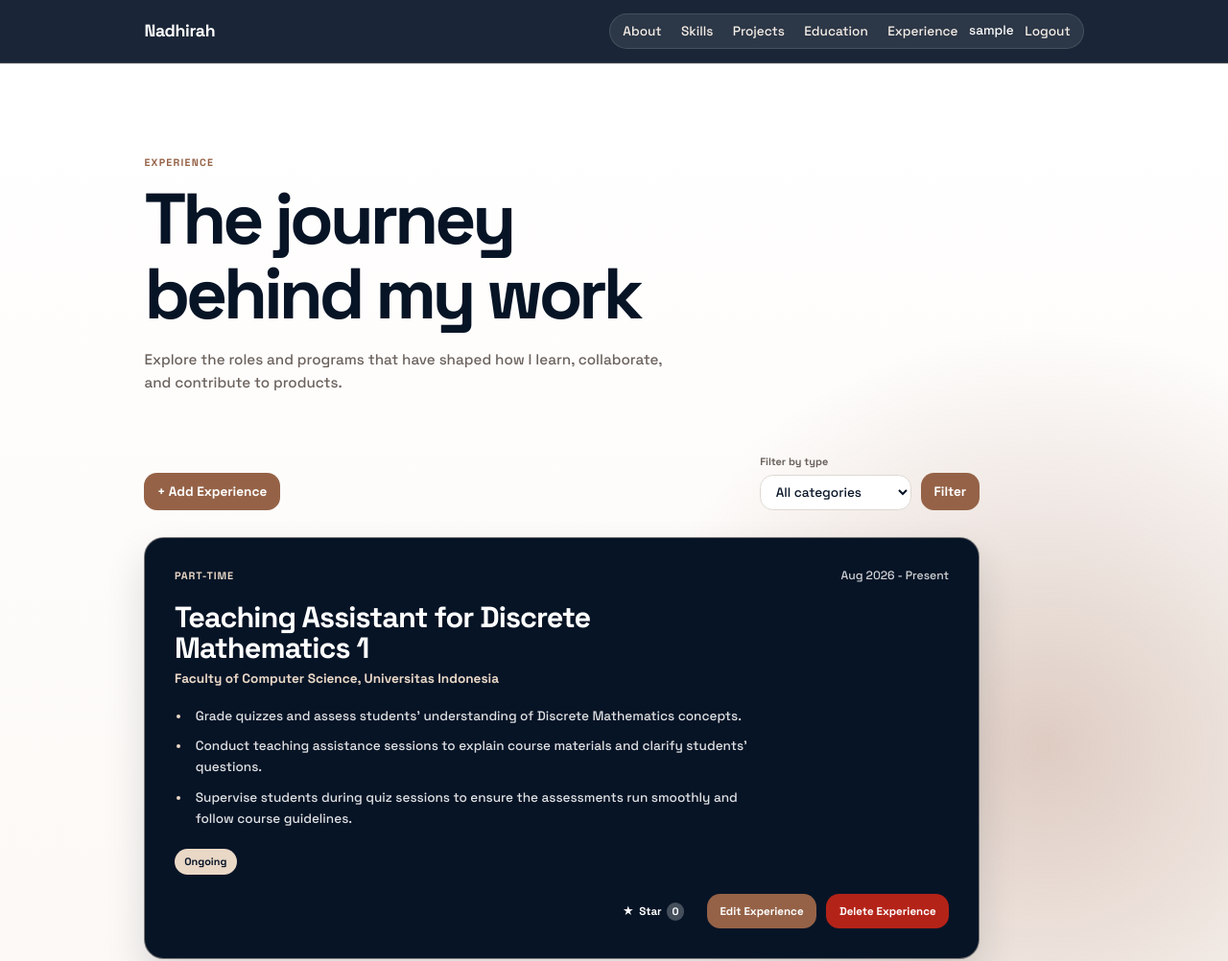
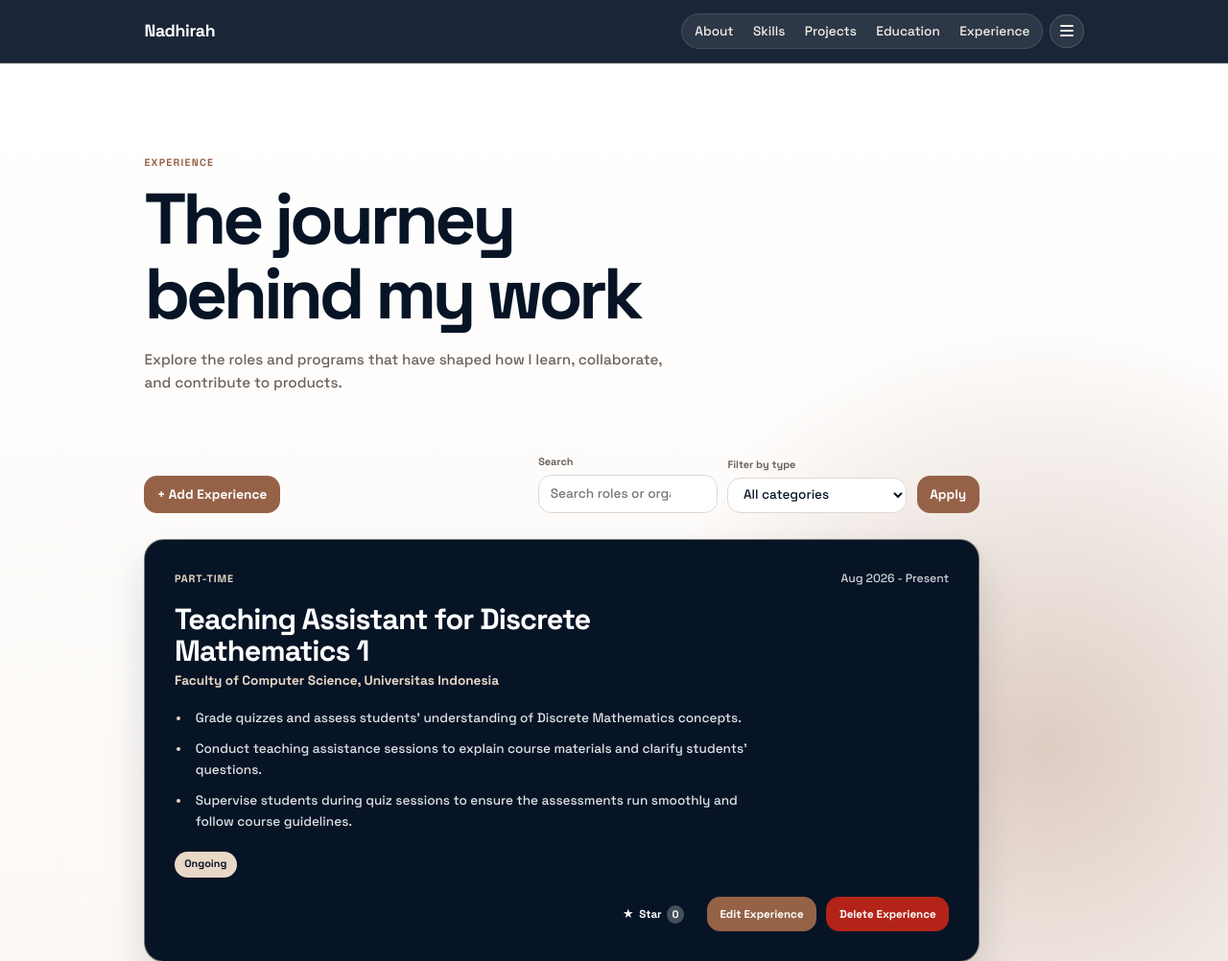
Before and after one commit to rindunadhirah/myportfolio, a Django app: page /experience/ in a window 1280 px wide. Shown: the top 1002 px of the page at 96% size. Run offline with Django 5.2, Linux system fonts and the light colour scheme; the visitor is signed in with stand-in values (Sample User, id 1); data comes from the database, SQL or seed files in the repository; data that the repository does not hold is empty.

Commit message:
feat: add portfolio filters and account menu

```diff
--- a/main/views.py
+++ b/main/views.py
@@ -6,6 +6,7 @@ from django.contrib.auth.decorators import login_required
 from django.contrib.auth.forms import AuthenticationForm, UserCreationForm
 from django.core import serializers
 from django.core.exceptions import PermissionDenied
+from django.db.models import Q
 from django.http import HttpResponse
 from django.shortcuts import get_object_or_404, redirect, render
 from django.views.decorators.http import require_POST
@@ -42,15 +43,27 @@ def show_main(request):
 
 # Project data delivery
 def get_projects_json(request):
-    """Return project data in JSON format."""
+    """Return filtered Project data in JSON format."""
     title_query = request.GET.get("title", "").strip()
+    role_query = request.GET.get("role", "").strip()
     projects = Project.objects.all()
 
+    # Search by title
     if title_query:
-        projects = projects.filter(title__icontains=title_query)
+        projects = projects.filter(
+            title__icontains=title_query,
+        )
+
+    # Filter by role
+    if role_query:
+        projects = projects.filter(
+            role=role_query,
+        )
 
     projects_json = serializers.serialize(
-        "json", projects, use_natural_foreign_keys=True  # Tambahkan argumen ini
+        "json",
+        projects,
+        use_natural_foreign_keys=True,
     )
     return HttpResponse(
         projects_json,
@@ -73,6 +86,11 @@ def show_projects(request):
         "project_list": project_list,
         "title_query": request.GET.get("title", "").strip(),
         "is_editor": user_is_editor(request.user),
+        "role_query": request.GET.get("role", "").strip(),
+        "project_roles": Project.objects.order_by("role").values_list(
+            "role",
+            flat=True,
+        ).distinct(),
     }
     return render(request, "projects.html", context)
 
@@ -162,10 +180,19 @@ def delete_project(request, project_id):
 
 # Experience data delivery
 def get_experiences_json(request):
-    """Return experience data in JSON format."""
+    """Return filtered Experience data in JSON format."""
+    search_query = request.GET.get("search", "").strip()
     category_query = request.GET.get("category", "").strip()
     experiences = Experience.objects.all()
 
+    # Search by role title or organization
+    if search_query:
+        experiences = experiences.filter(
+            Q(title__icontains=search_query)
+            | Q(organization__icontains=search_query)
+        )
+
+    # Filter by experience type
     if category_query:
         experiences = experiences.filter(
             category=category_query,
@@ -198,6 +225,7 @@ def show_experience(request):
         "name": "Rindu Maharani Nadhirah",
         "experience_list": experience_list,
         "experience_categories": Experience.EXPERIENCE_CHOICES,
+        "search_query": request.GET.get("search", "").strip(),
         "category_query": request.GET.get(
             "category",
             "",
--- a/static/css/style.css
+++ b/static/css/style.css
@@ -166,6 +166,16 @@ section[id] {
     flex: 0 0 auto;
 }
 
+/* Keep navigation links and account actions together */
+.nav-actions {
+    display: flex;
+    flex: 0 1 auto;
+    align-items: center;
+    justify-content: flex-end;
+    gap: 0.5rem;
+    min-width: 0;
+}
+
 /* Create the rounded navigation area */
 .site-nav {
     display: flex;
@@ -178,11 +188,81 @@ section[id] {
     background-color: rgba(255, 255, 255, 0.08);
     border: 1px solid rgba(255, 255, 255, 0.12);
     border-radius: 999px;
+    flex: 0 1 auto;
 }
 
 /* Hide the navbar scrollbar */
 .site-nav::-webkit-scrollbar {
     display: none;
+}
+
+/* Show account actions in a compact dropdown */
+.account-menu {
+    position: relative;
+    flex: 0 0 auto;
+}
+
+.account-menu summary {
+    list-style: none;
+}
+
+.account-menu summary::-webkit-details-marker {
+    display: none;
+}
+
+.account-menu-toggle {
+    display: grid;
+    place-items: center;
+    width: 2.6rem;
+    height: 2.6rem;
+    padding: 0;
+    color: var(--cream-light);
+    background-color: rgba(255, 255, 255, 0.08);
+    border: 1px solid rgba(255, 255, 255, 0.16);
+    border-radius: 50%;
+    cursor: pointer;
+}
+
+.account-menu-icon {
+    display: grid;
+    gap: 0.22rem;
+}
+
+.account-menu-icon span {
+    display: block;
+    width: 1rem;
+    height: 2px;
+    background-color: currentColor;
+    border-radius: 999px;
+}
+
+.account-menu-panel {
+    position: absolute;
+    top: calc(100% + 0.65rem);
+    right: 0;
+    z-index: 20;
+    display: grid;
+    min-width: 9rem;
+    padding: 0.4rem;
+    background-color: var(--navy);
+    border: 1px solid rgba(255, 255, 255, 0.16);
+    border-radius: var(--radius);
+    box-shadow: 0 1rem 2rem rgba(0, 0, 0, 0.24);
+}
+
+.account-menu-panel a,
+.account-menu-user {
+    padding: 0.65rem 0.75rem;
+    color: var(--cream-light);
+    border-radius: calc(var(--radius) - 0.25rem);
+    font-size: 0.9rem;
+    text-decoration: none;
+    white-space: nowrap;
+}
+
+.account-menu-user {
+    color: var(--nude-cream);
+    font-weight: 700;
 }
 
 .site-nav a {
@@ -1522,11 +1610,13 @@ section[id] {
     display: flex;
     align-items: flex-end;
     gap: 0.75rem;
+    flex-wrap: wrap;
 }
 
 .experience-filter-field {
     display: grid;
     gap: 0.35rem;
+    flex: 1 1 12rem;
 }
 
 .experience-filter label {
@@ -1535,7 +1625,9 @@ section[id] {
     font-weight: 700;
 }
 
-.experience-filter select {
+.experience-filter select,
+.experience-filter input {
+    width: 100%;
     min-height: 2.75rem;
     padding: 0.6rem 2.5rem 0.6rem 0.85rem;
     color: var(--navy);
--- a/templates/base.html
+++ b/templates/base.html
@@ -25,20 +25,42 @@
         <div class="container nav-container">
             <a href="{% url 'main:show_main' %}" class="brand">Nadhirah</a>
 
+            <div class="nav-actions">
+                <!-- Keep the main portfolio links visible -->
                 <nav class="site-nav" aria-label="Primary navigation">
                     <a href="{% url 'main:show_main' %}#about">About</a>
                     <a href="{% url 'main:show_main' %}#skills">Skills</a>
                     <a href="{% url 'main:show_projects' %}">Projects</a>
                     <a href="{% url 'main:show_main' %}#education">Education</a>
                     <a href="{% url 'main:show_experience' %}">Experience</a>
+                </nav>
+
+                <!-- Place account actions inside a compact menu -->
+                <details class="account-menu">
+                    <summary
+                        class="account-menu-toggle"
+                        aria-label="Account menu"
+                    >
+                        <span class="account-menu-icon" aria-hidden="true">
+                            <span></span>
+                            <span></span>
+                            <span></span>
+                        </span>
+                    </summary>
+
+                    <div class="account-menu-panel">
                         {% if user.is_authenticated %}
-                    <span class="nav-user">{{ user.username }}</span>
+                            <span class="account-menu-user">
+                                {{ user.username }}
+                            </span>
                             <a href="{% url 'main:logout' %}">Logout</a>
                         {% else %}
                             <a href="{% url 'main:login' %}">Login</a>
                             <a href="{% url 'main:register' %}">Register</a>
                         {% endif %}
-            </nav>
+                    </div>
+                </details>
+            </div>
         </div>
     </header>
     <!-- Show feedback after form actions -->
--- a/templates/experience.html
+++ b/templates/experience.html
@@ -45,11 +45,26 @@
                         </a>
                     {% endif %}
 
+                    <!-- Search and filter experiences -->
                     <form
                         method="get"
                         action="{% url 'main:show_experience' %}"
                         class="experience-filter"
                     >
+                        <div class="experience-filter-field">
+                            <label for="experience-search">
+                                Search
+                            </label>
+
+                            <input
+                                type="search"
+                                name="search"
+                                id="experience-search"
+                                value="{{ search_query }}"
+                                placeholder="Search roles or organizations"
+                            >
+                        </div>
+
                         <div class="experience-filter-field">
                             <label for="experience-category">
                                 Filter by type
@@ -73,7 +88,7 @@
                         </div>
 
                         <button type="submit" class="button">
-                            Filter
+                            Apply
                         </button>
                     </form>
                 </div>
@@ -146,9 +161,15 @@
                             </div>
                         </article>
                     {% empty %}
-                        <p class="empty-state">
-                            No experience has been added yet.
-                        </p>
+                        {% if search_query or category_query %}
+                            <p class="empty-state">
+                                No experiences matched your search and filter.
+                            </p>
+                        {% else %}
+                            <p class="empty-state">
+                                No experience has been added yet.
+                            </p>
+                        {% endif %}
                     {% endfor %}
                 </div>
             </div>
```
Also changed, not shown: other parts of static/css/style.css (+29 -9 lines), templates/projects.html (+26 -5 lines). Lines whose indentation alone changed are shown as unchanged.
